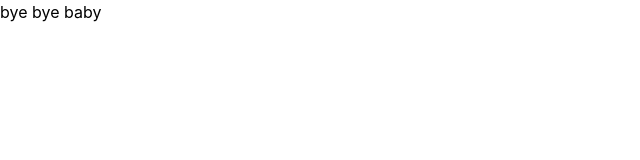
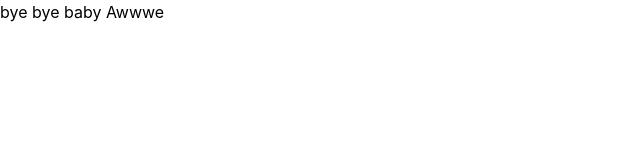
Before and after one commit to HariomSinghKumarOmGit/expense-tracker, a React (Vite) app: page /login in a window 1280 px wide. Shown: the top 160 px of the page, without its empty margins (0-640 px from the left). Built offline with nearby package versions, Linux system fonts and the light colour scheme; a web font is replaced by a local one.

Commit message:
to git yoo baby Awweeee

```diff
--- a/src/components/layout/AuthLayout.jsx
+++ b/src/components/layout/AuthLayout.jsx
@@ -3,7 +3,7 @@ import React from 'react'
 const AuthLayout = () => {
   return (
     <div>
-      bye bye baby
+      bye bye baby Awwwe
     </div>
   )
 }
```
